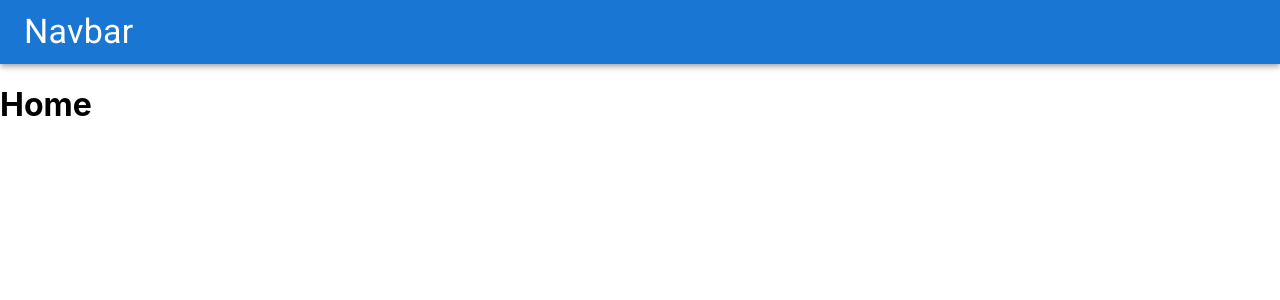
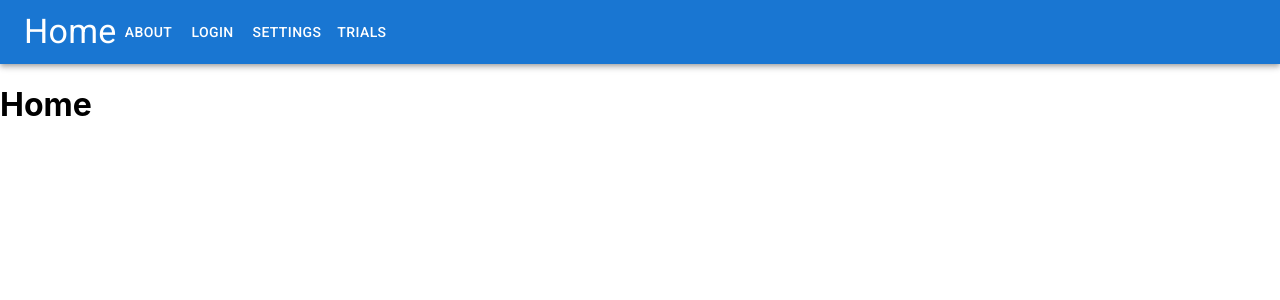
Before and after one commit to harzzek/NewDevOps, a React (Create React App) app in the folder web/: page / in a window 1280 px wide. Shown: the top 300 px of the page. Built offline with nearby package versions, Linux system fonts and the light colour scheme.

Commit message:
Lavet hyperlinks til sider

```diff
--- a/web/src/App.js
+++ b/web/src/App.js
@@ -5,7 +5,7 @@ import Login from './pages/Login';
 import Trials from './pages/Trials';
 import About from './pages/About';
 
-import {AppBar, Toolbar, Typography} from "@mui/material";
+import {AppBar, Button, Toolbar, Typography} from "@mui/material";
 
 function App() {
   return (
@@ -42,8 +42,14 @@ const Homepage = () => {
     <AppBar position="static">
         <Toolbar>
             <Typography variant="h4">
-                Navbar
+                <div>
+                    Home
+                </div>
             </Typography>
+            <Button color="inherit" href={"#/about"}>About</Button>
+            <Button color="inherit" href={"#/login"}>Login</Button>
+            <Button color="inherit" href={"#/settings"}>Settings</Button>
+            <Button color="inherit" href={"#/trials"}>Trials</Button>
         </Toolbar>
     </AppBar>
     )
```
